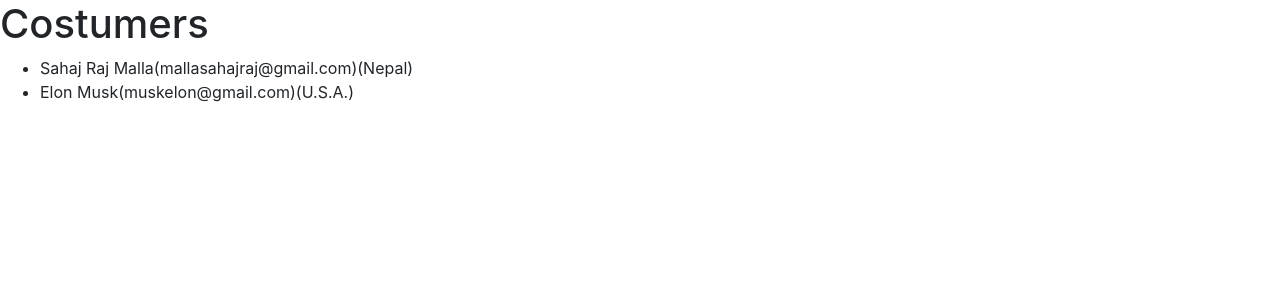
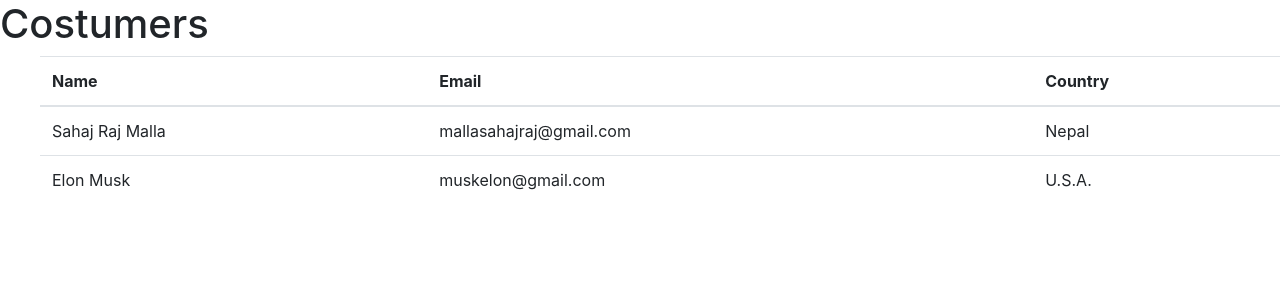
Before and after one commit to sahajrajmalla/CodeHub, a Django app: page /customers/ in a window 1280 px wide. Shown: the top 300 px of the page. Run offline with Django 3.2, Linux system fonts and the light colour scheme; data comes from the database, SQL or seed files in the repository; some libraries are stand-ins or nearby versions.

Commit message:
bootstrap added

```diff
--- a/chayoroom/customers/templates/index.html
+++ b/chayoroom/customers/templates/index.html
@@ -1,8 +1,25 @@
-{% extends 'main.html' %} {% block content %}
+{% extends 'main.html' %}
+{% block content %}
 <h1>Costumers</h1>
 <ul>
-  {% for people in persons %}
-  <li>{{ people.name }}({{ people.email }})({{ people.country }})</li>
-  {% endfor %}
+  <table class="table">
+    <thead>
+      <tr>
+        <th>Name</th>
+        <th>Email</th>
+        <th>Country</th>
+      </tr>
+    </thead>
+    <tbody>
+      {% for people in persons  %}
+      <tr>
+        <td>{{ people.name }}</td>
+        <td>{{ people.email }} </td>
+        <td>{{ people.country }} </td>
+      </tr>
+      {% endfor %}
+    </tbody>
+  </table>
+
 </ul>
 {% endblock %}
```
